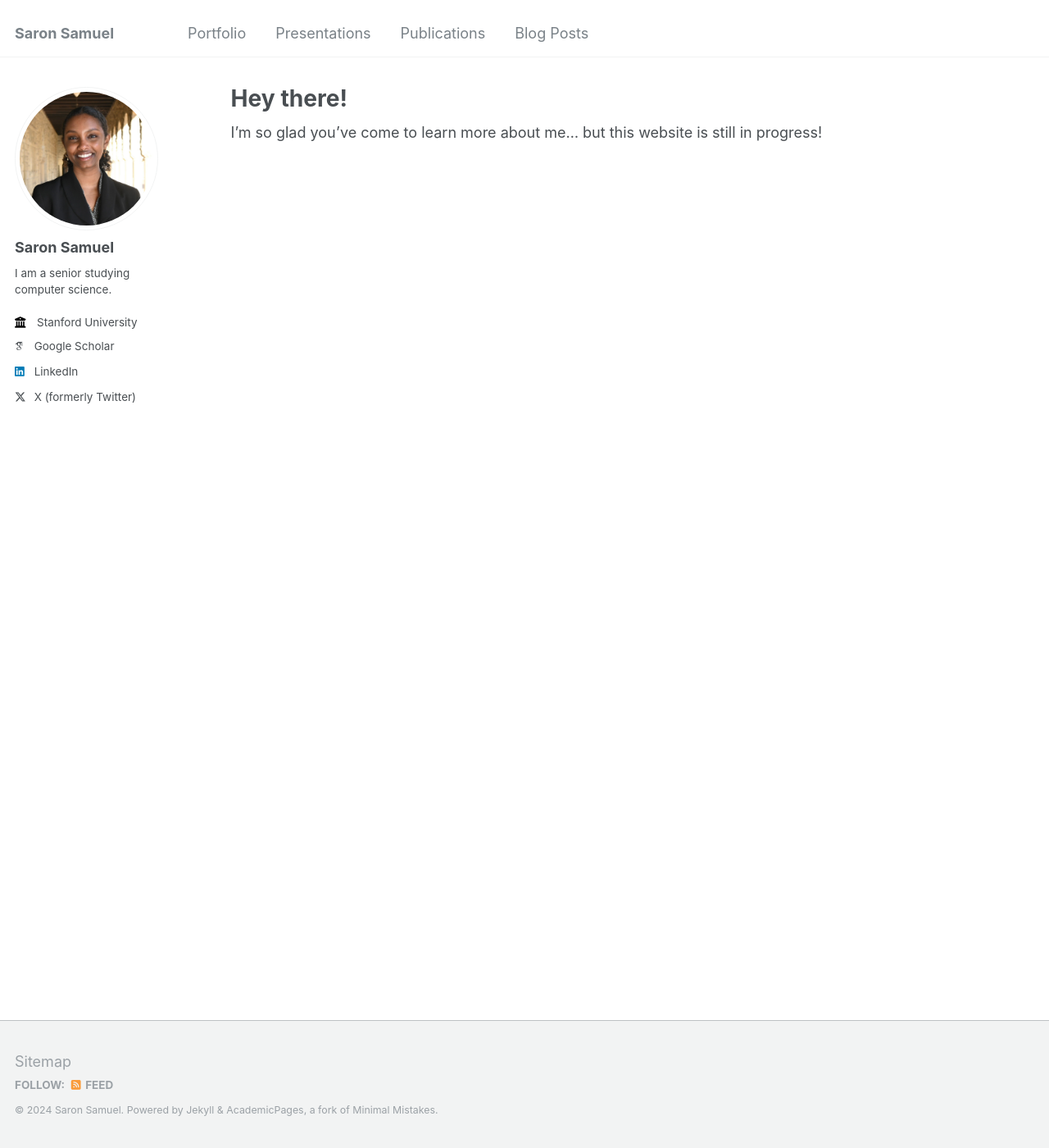
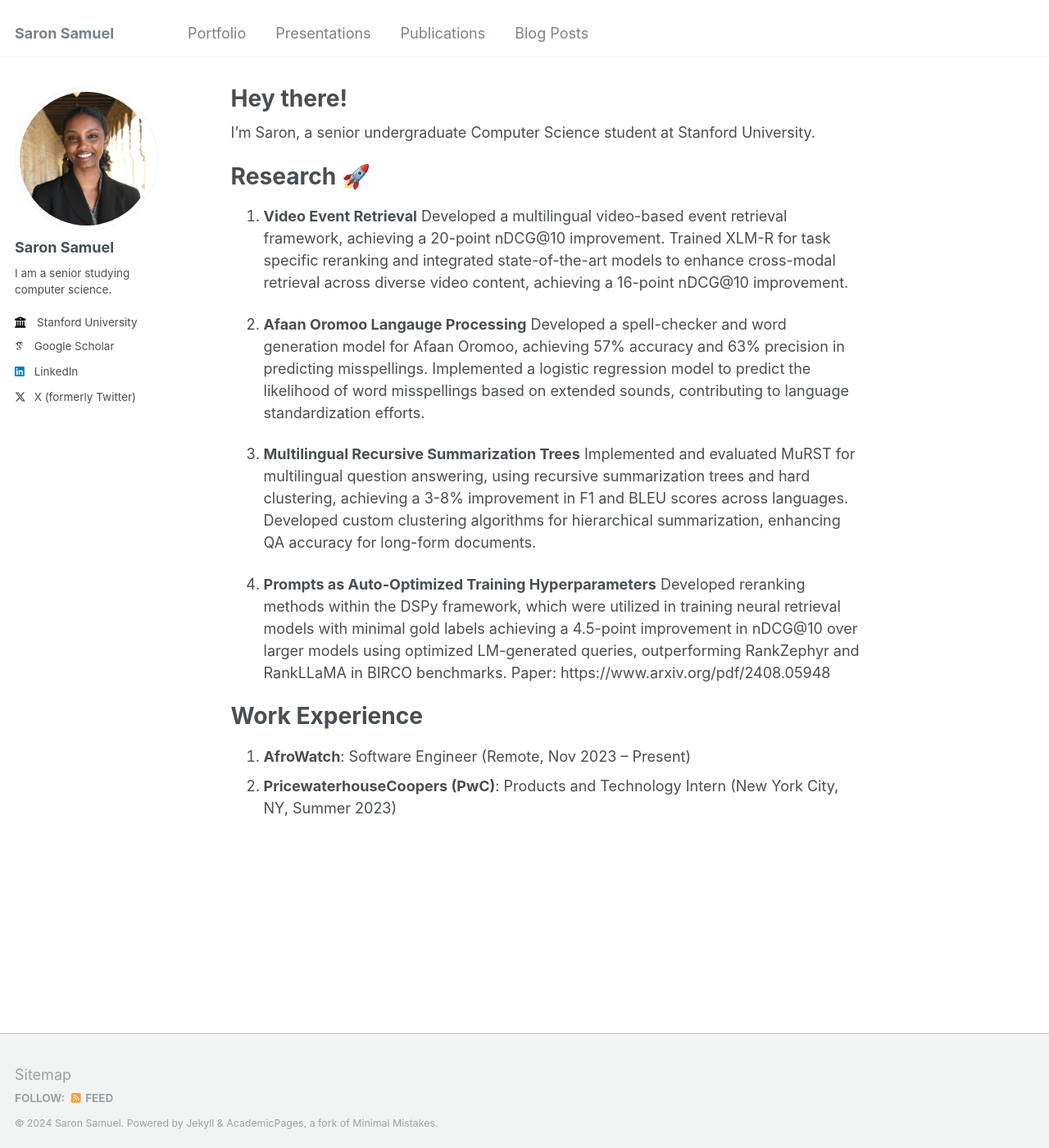
Before and after one commit to saronsamuel/saronsamuel.github.io, a Jekyll site: the page built from _pages/about.md, in a window 1280 px wide and 1400 px high. Shown: the whole window at 82% size. Built offline with Jekyll 4.4.1, drawn with Linux system fonts in a browser that asks for light colours; some web fonts are replaced.

Commit message:
updating info

```diff
--- a/_pages/about.md
+++ b/_pages/about.md
@@ -7,4 +7,25 @@ redirect_from:
   - /about.html
 ---
 
-I'm so glad you've come to learn more about me... but this website is still in progress!
+I'm Saron, a senior undergraduate Computer Science student at Stanford University.
+
+
+Research 🚀
+======
+
+1. **Video Event Retrieval**
+Developed a multilingual video-based event retrieval framework, achieving a 20-point nDCG@10 improvement. Trained XLM-R for task specific reranking and integrated state-of-the-art models to enhance cross-modal retrieval across diverse video content, achieving a 16-point nDCG@10 improvement.
+
+2. **Afaan Oromoo Langauge Processing**
+Developed a spell-checker and word generation model for Afaan Oromoo, achieving 57% accuracy and 63% precision in predicting misspellings. Implemented a logistic regression model to predict the likelihood of word misspellings based on extended sounds, contributing to language standardization efforts.
+
+3. **Multilingual Recursive Summarization Trees**
+Implemented and evaluated MuRST for multilingual question answering, using recursive summarization trees and hard clustering, achieving a 3-8% improvement in F1 and BLEU scores across languages. Developed custom clustering algorithms for hierarchical summarization, enhancing QA accuracy for long-form documents.
+
+4. **Prompts as Auto-Optimized Training Hyperparameters**
+Developed reranking methods within the DSPy framework, which were utilized in training neural retrieval models with minimal gold labels achieving a 4.5-point improvement in nDCG@10 over larger models using optimized LM-generated queries, outperforming RankZephyr and RankLLaMA in BIRCO benchmarks. Paper: https://www.arxiv.org/pdf/2408.05948
+
+Work Experience
+======
+1. **AfroWatch**: Software Engineer (Remote, Nov 2023 – Present)
+2. **PricewaterhouseCoopers (PwC)**: Products and Technology Intern (New York City, NY, Summer 2023)
```
